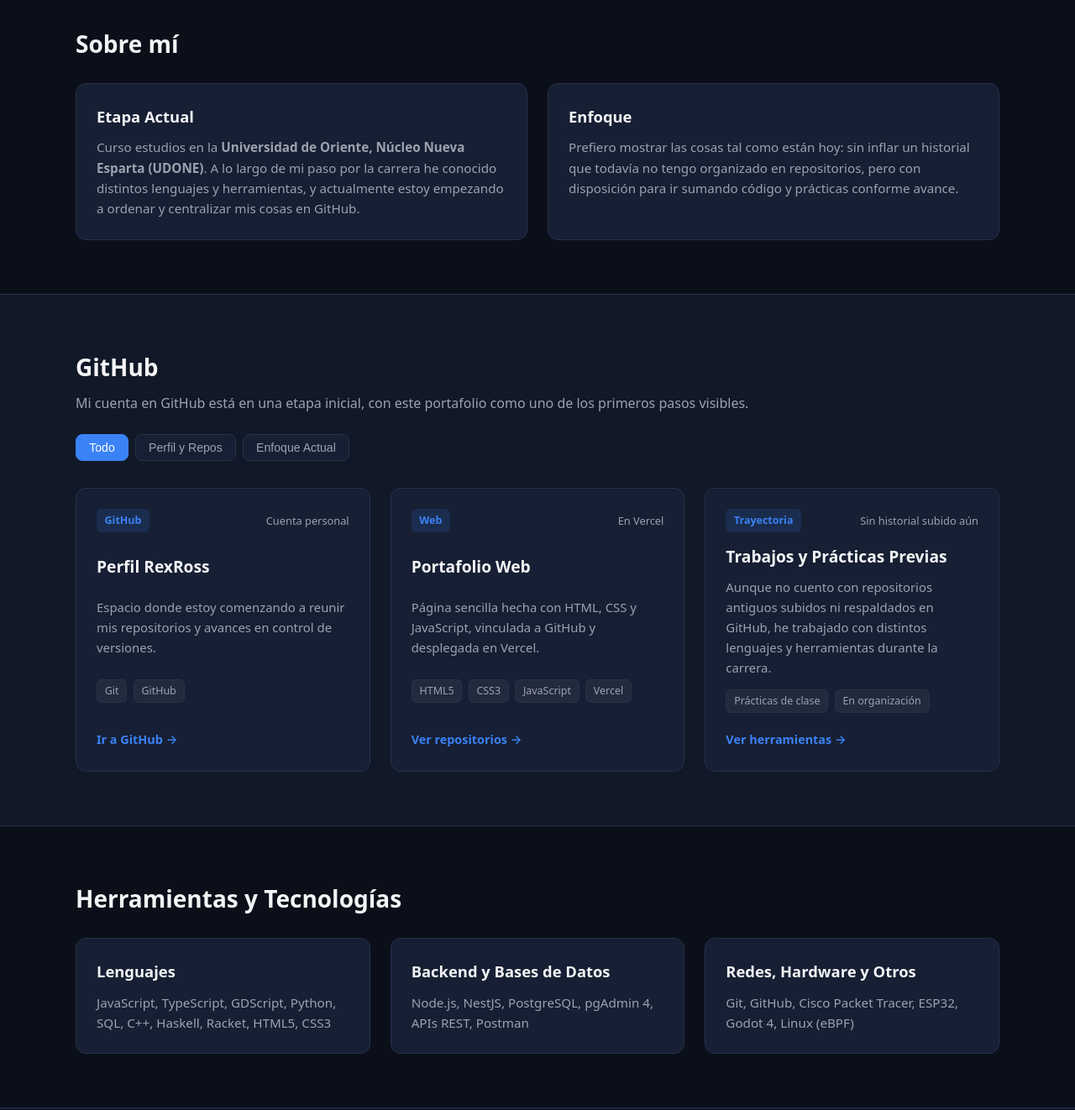
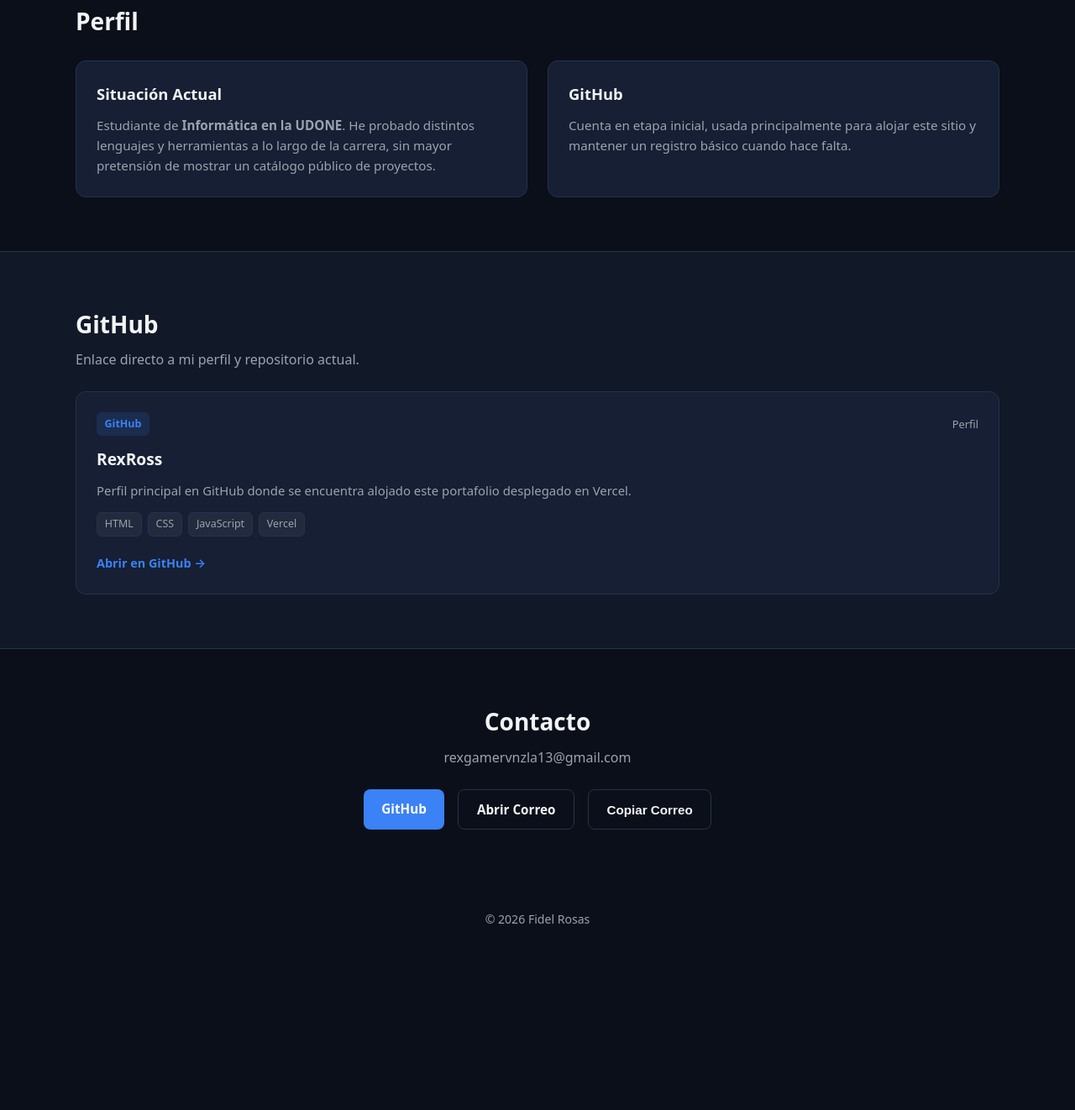
Before and after one commit to RexRoss/fidel-rosas-portafolio, a plain HTML site: page index.html in a window 1280 px wide. Shown: the part 529-1851 px from the top of the page at 84% size. After the commit the page ends 1668 px from the top, so only its background shows below. Drawn offline with Linux system fonts and the light colour scheme.

Commit message:
cambio ligero 6

```diff
--- a/index.html
+++ b/index.html
@@ -3,7 +3,7 @@
 <head>
   <meta charset="UTF-8" />
   <meta name="viewport" content="width=device-width, initial-scale=1.0" />
-  <meta name="description" content="Portafolio académico de Fidel Rosas - Informática, UDONE." />
+  <meta name="description" content="Portafolio de Fidel Rosas - Informática, UDONE." />
   <title>Fidel Rosas | Portafolio</title>
   <link rel="stylesheet" href="styles.css" />
 </head>
@@ -13,9 +13,8 @@
       <a href="#inicio" class="logo">Rex<span>.dev</span></a>
       <nav aria-label="Navegación principal">
         <ul class="nav-links">
-          <li><a href="#sobre-mi">Sobre mí</a></li>
+          <li><a href="#perfil">Perfil</a></li>
           <li><a href="#github">GitHub</a></li>
-          <li><a href="#tecnologias">Stack</a></li>
           <li><a href="#contacto">Contacto</a></li>
         </ul>
       </nav>
@@ -23,42 +22,40 @@
   </header>
 
   <main>
-    <!-- Hero -->
+    <!-- Inicio -->
     <section id="inicio" class="hero">
       <div class="container hero-content">
         <span class="badge">Informática • UDONE</span>
         <h1>Hola, soy <span class="highlight">Fidel Rosas</span> <small>(Rex)</small></h1>
         <p class="hero-desc">
           Estudiante de Informática en la Universidad de Oriente, Núcleo Nueva Esparta.
-          Este sitio reúne mi perfil actual, las tecnologías con las que he tenido contacto
-          y el inicio de mi espacio en GitHub.
+          Página básica de presentación para la asignatura, vinculada a mi cuenta de GitHub.
         </p>
         <div class="hero-actions">
-          <a href="#github" class="btn btn-primary">Ver GitHub</a>
+          <a href="https://github.com/RexRoss" target="_blank" rel="noopener noreferrer" class="btn btn-primary">Ver GitHub</a>
           <a href="#contacto" class="btn btn-secondary">Contacto</a>
         </div>
       </div>
     </section>
 
-    <!-- Sobre mí -->
-    <section id="sobre-mi" class="section">
+    <!-- Perfil -->
+    <section id="perfil" class="section">
       <div class="container">
-        <h2 class="section-title">Sobre mí</h2>
+        <h2 class="section-title">Perfil</h2>
         <div class="about-grid">
           <div class="about-card">
-            <h3>Etapa Actual</h3>
+            <h3>Situación Actual</h3>
             <p>
-              Curso estudios en la <strong>Universidad de Oriente, Núcleo Nueva Esparta (UDONE)</strong>.
-              A lo largo de mi paso por la carrera he conocido distintos lenguajes y herramientas,
-              y actualmente estoy empezando a ordenar y centralizar mis cosas en GitHub.
+              Estudiante de <strong>Informática en la UDONE</strong>. He probado distintos lenguajes
+              y herramientas a lo largo de la carrera, sin mayor pretensión de mostrar un catálogo
+              público de proyectos.
             </p>
           </div>
           <div class="about-card">
-            <h3>Enfoque</h3>
+            <h3>GitHub</h3>
             <p>
-              Prefiero mostrar las cosas tal como están hoy: sin inflar un historial que todavía
-              no tengo organizado en repositorios, pero con disposición para ir sumando código
-              y prácticas conforme avance.
+              Cuenta en etapa inicial, usada principalmente para alojar este sitio y mantener
+              un registro básico cuando hace falta.
             </p>
           </div>
         </div>
@@ -68,104 +65,35 @@
     <!-- GitHub -->
     <section id="github" class="section section-alt">
       <div class="container">
-        <div class="section-header">
-          <div>
-            <h2 class="section-title">GitHub</h2>
-            <p class="section-subtitle">
-              Mi cuenta en GitHub está en una etapa inicial, con este portafolio como uno de los primeros pasos visibles.
-            </p>
-          </div>
-
-          <div class="filter-bar" role="group" aria-label="Filtrar tarjetas">
-            <button class="filter-btn active" data-filter="todos">Todo</button>
-            <button class="filter-btn" data-filter="repos">Perfil y Repos</button>
-            <button class="filter-btn" data-filter="enfoque">Enfoque Actual</button>
-          </div>
-        </div>
+        <h2 class="section-title">GitHub</h2>
+        <p class="section-subtitle">Enlace directo a mi perfil y repositorio actual.</p>
 
         <div class="projects-grid" id="projects-container">
-          <article class="project-card" data-category="repos">
+          <article class="project-card">
             <div class="project-top">
               <span class="project-tag">GitHub</span>
-              <span class="project-context">Cuenta personal</span>
+              <span class="project-context">Perfil</span>
             </div>
-            <h3>Perfil RexRoss</h3>
+            <h3>RexRoss</h3>
             <p class="project-desc">
-              Espacio donde estoy comenzando a reunir mis repositorios y avances en control de versiones.
+              Perfil principal en GitHub donde se encuentra alojado este portafolio desplegado en Vercel.
             </p>
             <div class="tech-list">
-              <span>Git</span>
-              <span>GitHub</span>
-            </div>
-            <div class="project-links">
-              <a href="https://github.com/RexRoss" target="_blank" rel="noopener noreferrer">Ir a GitHub →</a>
-            </div>
-          </article>
-
-          <article class="project-card" data-category="repos">
-            <div class="project-top">
-              <span class="project-tag">Web</span>
-              <span class="project-context">En Vercel</span>
-            </div>
-            <h3>Portafolio Web</h3>
-            <p class="project-desc">
-              Página sencilla hecha con HTML, CSS y JavaScript, vinculada a GitHub y desplegada en Vercel.
-            </p>
-            <div class="tech-list">
-              <span>HTML5</span>
-              <span>CSS3</span>
+              <span>HTML</span>
+              <span>CSS</span>
               <span>JavaScript</span>
               <span>Vercel</span>
             </div>
             <div class="project-links">
-              <a href="https://github.com/RexRoss?tab=repositories" target="_blank" rel="noopener noreferrer">Ver repositorios →</a>
-            </div>
-          </article>
-
-          <article class="project-card" data-category="enfoque">
-            <div class="project-top">
-              <span class="project-tag">Trayectoria</span>
-              <span class="project-context">Sin historial subido aún</span>
-            </div>
-            <h3>Trabajos y Prácticas Previas</h3>
-            <p class="project-desc">
-              Aunque no cuento con repositorios antiguos subidos ni respaldados en GitHub, he trabajado con distintos lenguajes y herramientas durante la carrera.
-            </p>
-            <div class="tech-list">
-              <span>Prácticas de clase</span>
-              <span>En organización</span>
-            </div>
-            <div class="project-links">
-              <a href="#tecnologias">Ver herramientas →</a>
+              <a href="https://github.com/RexRoss" target="_blank" rel="noopener noreferrer">Abrir en GitHub →</a>
             </div>
           </article>
         </div>
       </div>
     </section>
 
-    <!-- Tecnologías -->
-    <section id="tecnologias" class="section">
-      <div class="container">
-        <h2 class="section-title">Herramientas y Tecnologías</h2>
-        <div class="skills-grid">
-          <div class="skill-group">
-            <h3>Lenguajes</h3>
-            <p>JavaScript, TypeScript, GDScript, Python, SQL, C++, Haskell, Racket, HTML5, CSS3</p>
-          </div>
-          <div class="skill-group">
-            <h3>Backend y Bases de Datos</h3>
-            <p>Node.js, NestJS, PostgreSQL, pgAdmin 4, APIs REST, Postman</p>
-          </div>
-          <div class="skill-group">
-            <h3>Redes, Hardware y Otros</h3>
-            <p>Git, GitHub, Cisco Packet Tracer, ESP32, Godot 4, Linux (eBPF)</p>
-          </div>
-        </div>
-      </div>
-    </section>
-
     <!-- Contacto -->
-    <section id="contacto" class="section section-alt">
+    <section id="contacto" class="section">
       <div class="container contact-box">
         <h2 class="section-title">Contacto</h2>
         <p id="email-display">rexgamervnzla13@gmail.com</p>
@@ -180,7 +108,7 @@
 
   <footer class="footer">
     <div class="container">
-      <p>© <span id="year"></span> Fidel Rosas — Desplegado en Vercel.</p>
+      <p>© <span id="year"></span> Fidel Rosas</p>
     </div>
   </footer>
 
```
